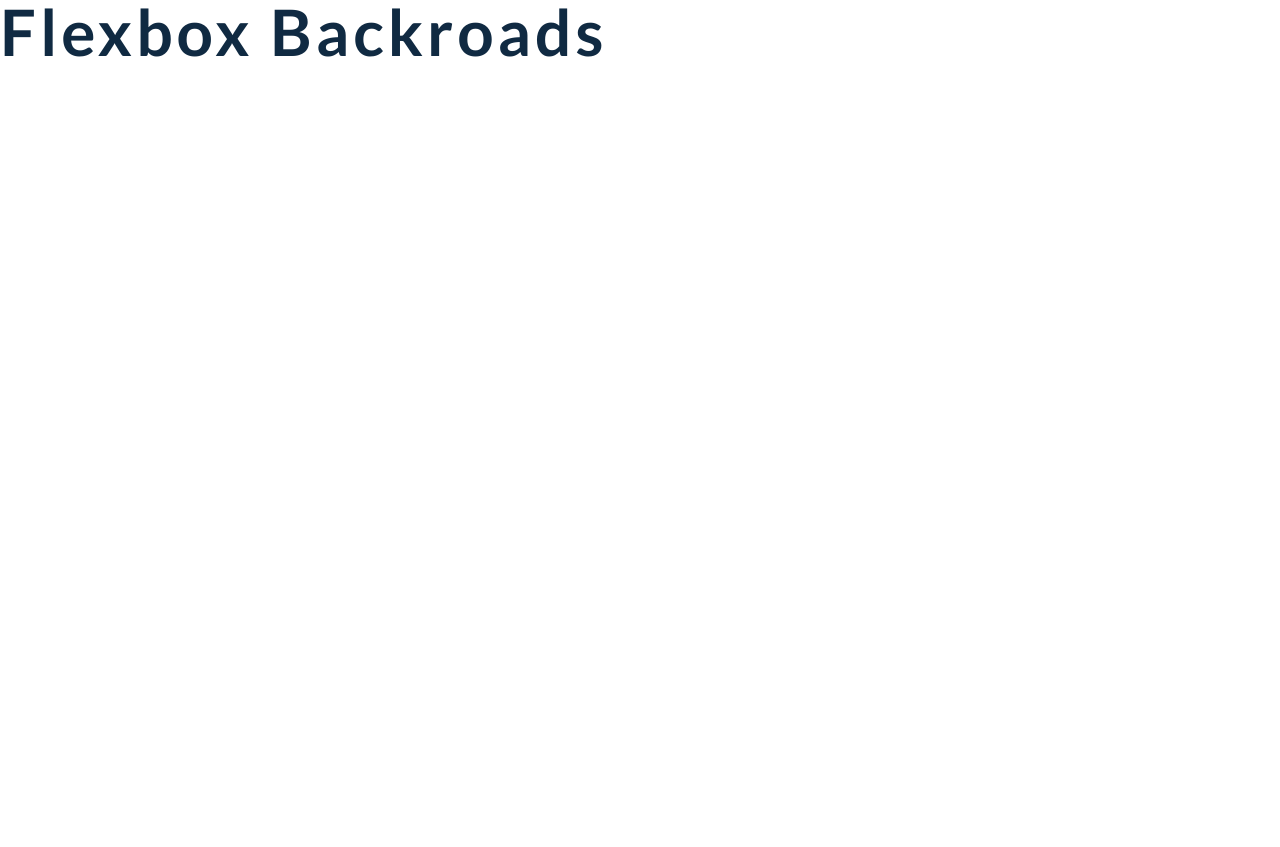
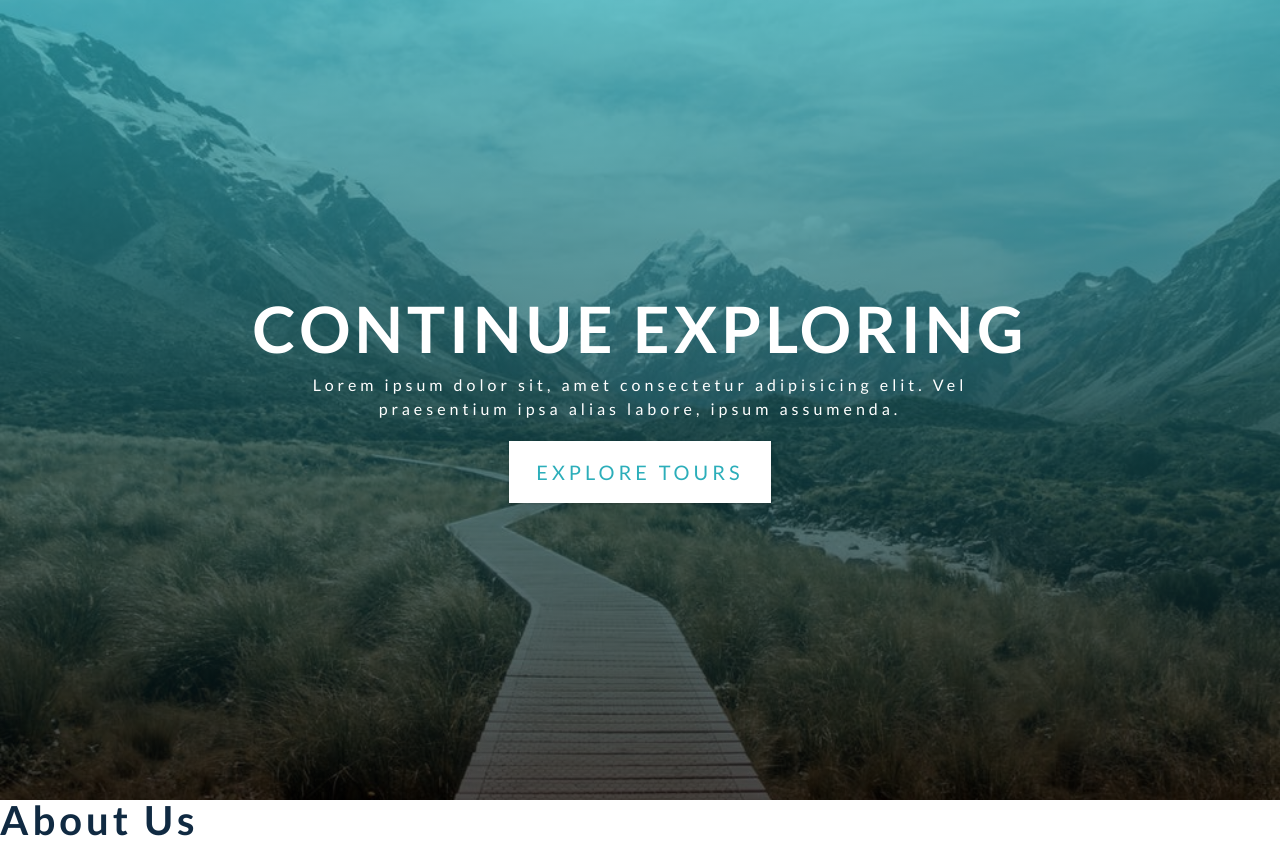
Before and after one commit to This-Is-Prince/backroads-tour-company-css-project, a website built with Vite: page index.html in a window 1280 px wide. Shown: the top 847 px of the page. Before the commit the page ends 800 px from the top, so only its background shows below. Built offline with nearby package versions, Linux system fonts and the light colour scheme.

Commit message:
about section started

```diff
--- a/css/styles.css
+++ b/css/styles.css
@@ -157,6 +157,51 @@ Navbar
 Hero
 ===============
 */
+.hero {
+  display: flex;
+  min-height: 100vh;
+  align-items: center;
+  justify-content: center;
+  background: var(--clr-primary-5);
+}
+.hero-banner {
+  padding: 0 3rem;
+  text-align: center;
+  color: var(--clr-white);
+}
+.hero-banner h1 {
+  text-transform: uppercase;
+}
+.hero-banner p {
+  max-width: 35rem;
+  margin-left: auto;
+  margin-right: auto;
+  color: var(--clr-white);
+  letter-spacing: var(--spacing);
+}
+.hero-btn {
+  font-size: 1.25rem;
+  padding: 0.9rem 1.6rem;
+  color: var(--clr-primary-5);
+  background: var(--clr-white);
+}
+.hero-btn:hover {
+  background: transparent;
+  color: var(--clr-white);
+  border-color: var(--clr-white);
+}
+@media screen and (min-width: 768px) {
+  .hero {
+    background: linear-gradient(rgba(44, 174, 186, 0.7), rgba(0, 0, 0, 0.7)),
+      url("../images/main.jpeg") center/cover no-repeat;
+  }
+  .hero-banner {
+    padding: 0;
+  }
+  .hero-banner p {
+    max-width: 45rem;
+  }
+}
 /*
 ===============
 About
--- a/index.html
+++ b/index.html
@@ -21,6 +21,56 @@
     <script type="module" defer src="./js/app.ts"></script>
   </head>
   <body>
-    <h1>flexbox backroads</h1>
+    <!-- header -->
+    <header id="home">
+      <!-- navbar -->
+      <!-- hero -->
+      <div class="hero">
+        <div class="hero-banner">
+          <h1>continue exploring</h1>
+          <p>
+            Lorem ipsum dolor sit, amet consectetur adipisicing elit. Vel
+            praesentium ipsa alias labore, ipsum assumenda.
+          </p>
+          <a href="#featured" class="btn hero-btn scroll-link">explore tours</a>
+        </div>
+      </div>
+    </header>
+    <!-- end of header -->
+
+    <!-- about section -->
+    <section class="section" id="about">
+      <!-- title -->
+      <div class="section-title">
+        <h2>about <span>us</span></h2>
+      </div>
+      <!-- end of title -->
+      <div class="section-center about-center">
+        <!-- about img wrapper -->
+        <article class="about-img">
+          <img
+            src="./images/about.jpeg"
+            class="about-photo"
+            alt="awesome beach"
+          />
+        </article>
+        <!-- about info -->
+        <article class="about-info">
+          <h3>explore the difference</h3>
+          <p>
+            Lorem ipsum dolor sit amet consectetur, adipisicing elit. Enim iure
+            quod dolore tenetur pariatur! Nesciunt nostrum eius ducimus rerum
+            optio!
+          </p>
+          <p>
+            Lorem ipsum dolor sit amet consectetur, adipisicing elit. Enim iure
+            quod dolore tenetur pariatur! Nesciunt nostrum eius ducimus rerum
+            optio!
+          </p>
+          <a href="#" class="btn">read more</a>
+        </article>
+      </div>
+    </section>
+    <!-- end of about section -->
   </body>
 </html>
--- a/js/app.ts
+++ b/js/app.ts
@@ -0,0 +1 @@
+console.log("h");
```
